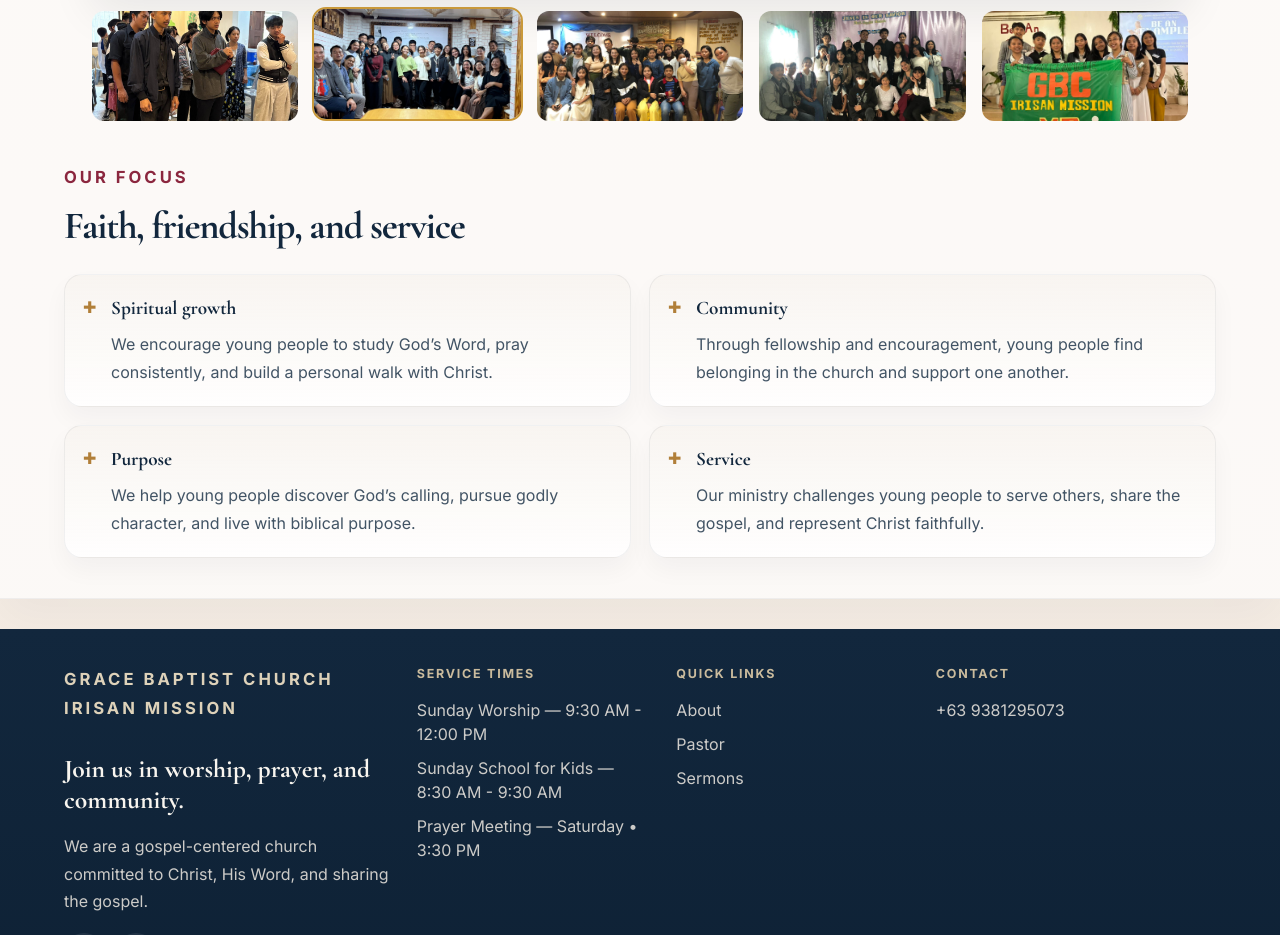
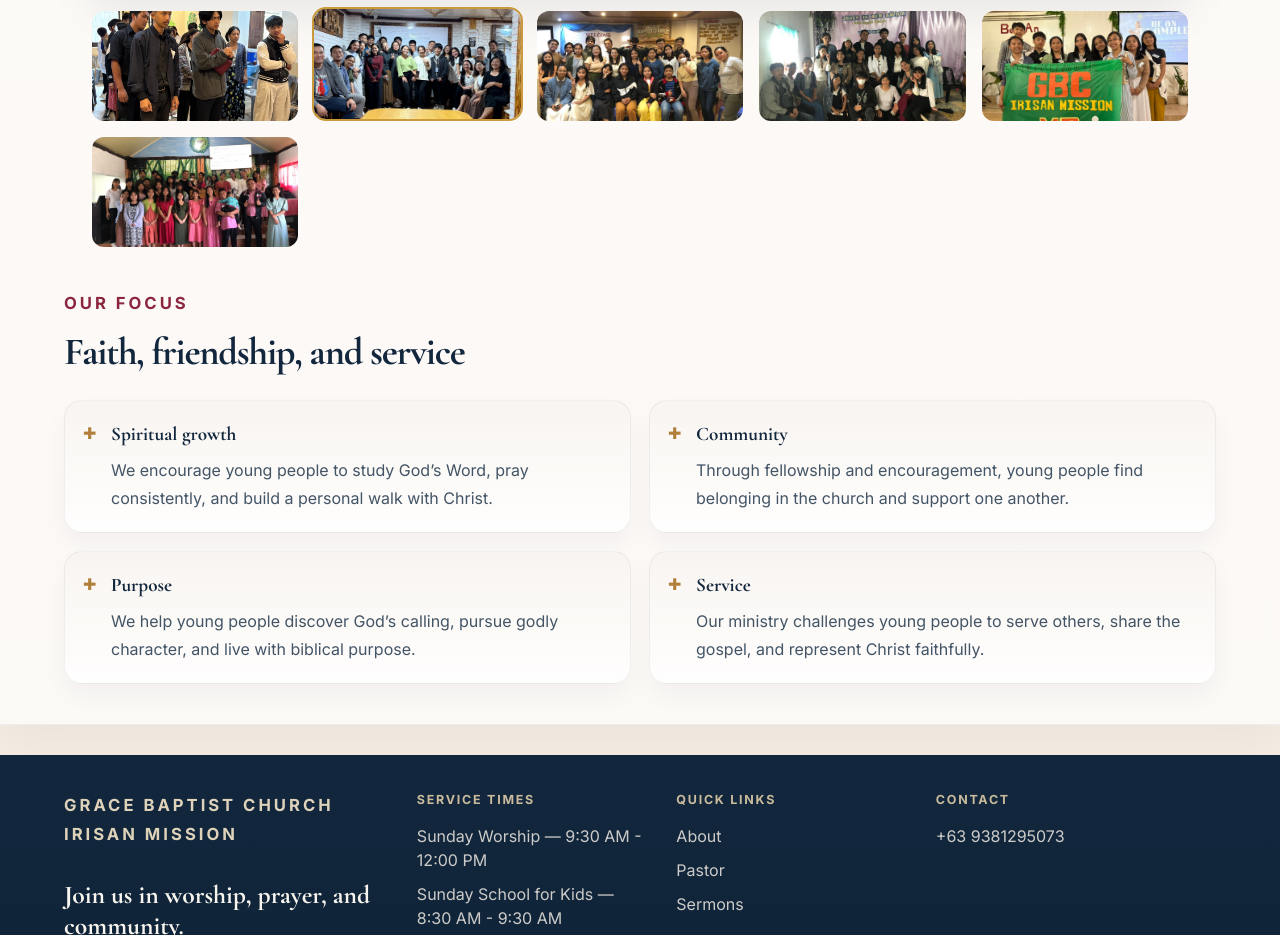
Before and after one commit to chipsimon6-debug/gbcirisan, a React (Vite) app in the folder client/: page /youngpeople-fellowship in a window 1280 px wide. Shown: the part 900-1835 px from the top of the page. Built offline with nearby package versions, Linux system fonts and the light colour scheme.

Commit message:
add image to yp fellowship page

```diff
--- a/client/src/pages/YoungPeopleFellowshipPage.jsx
+++ b/client/src/pages/YoungPeopleFellowshipPage.jsx
@@ -4,8 +4,9 @@ import ypFellowship02 from '../assets/yp-fellowship02.jpg'
 import ypFellowship03 from '../assets/yp-fellowship03.jpg'
 import ypFellowship04 from '../assets/yp-fellowship04.jpg'
 import ypFellowship05 from '../assets/yp-fellowship05.jpg'
+import ypFellowship06 from '../assets/yp-fellowship06.jpg'
 
-const fellowshipImages = [ypFellowship01, ypFellowship02, ypFellowship03, ypFellowship04, ypFellowship05]
+const fellowshipImages = [ypFellowship01, ypFellowship02, ypFellowship03, ypFellowship04, ypFellowship05, ypFellowship06]
 
 function YoungPeopleFellowshipPage() {
   const [activeIndex, setActiveIndex] = useState(0)
```
Also changed, not shown: client/src/assets/yp-fellowship06.jpg (added).
